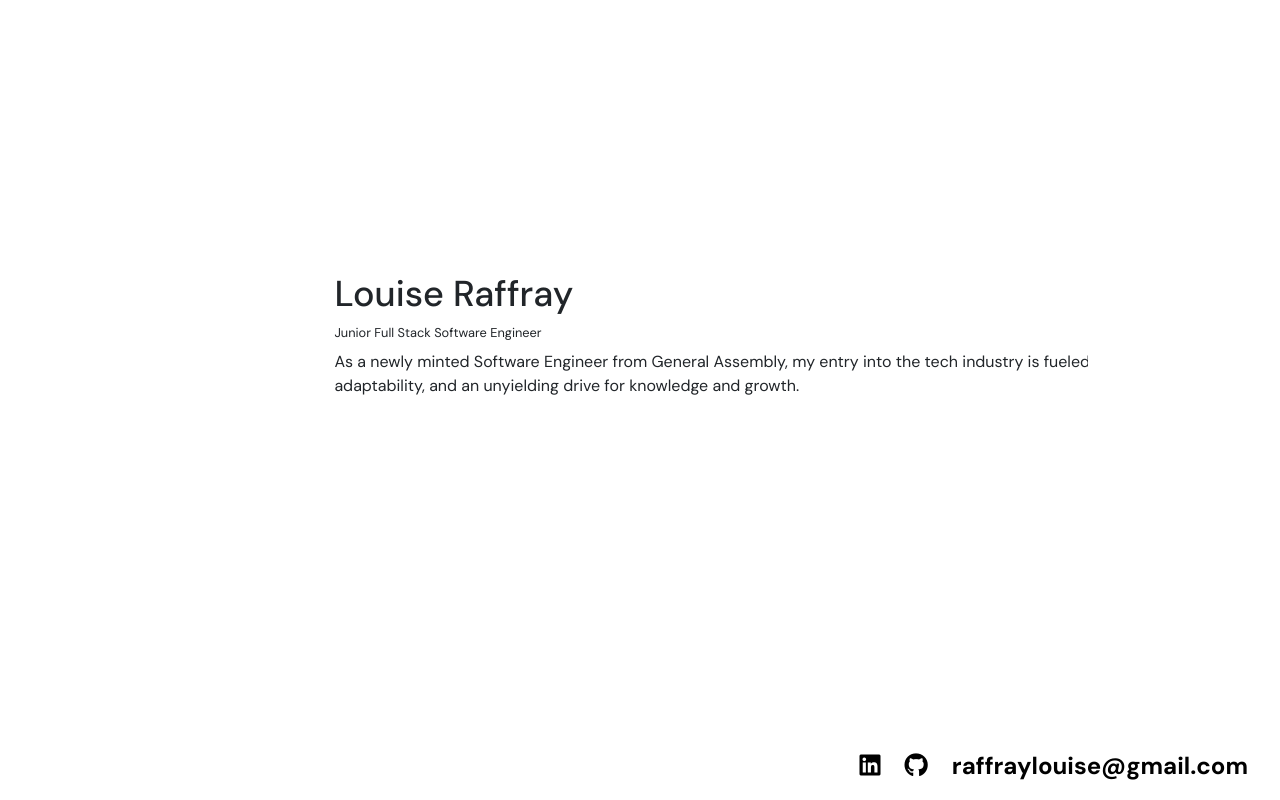
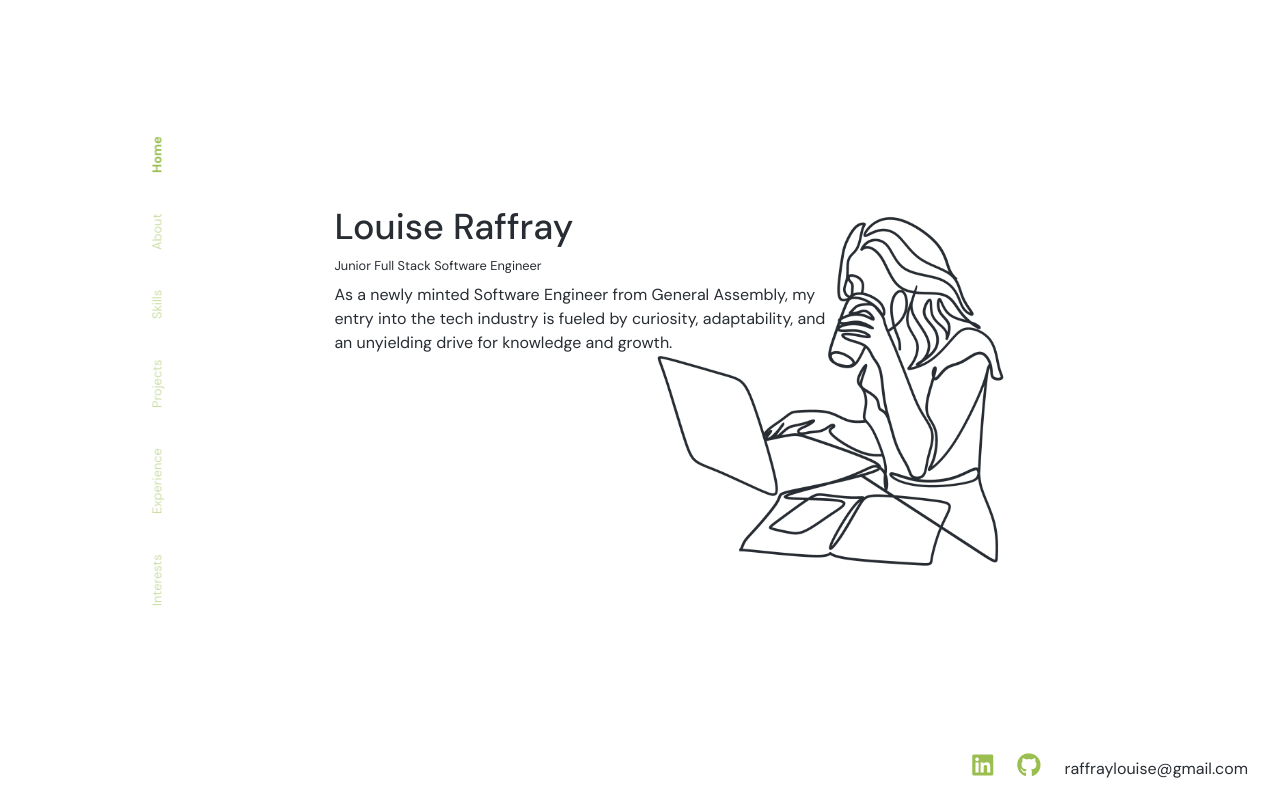
Before and after one commit to louraff/Portfolio-Website, a React (Create React App) app: page / in a window 1280 px wide. Shown: the top 800 px of the page. Built offline with nearby package versions, Linux system fonts and the light colour scheme.

Commit message:
added spacing

```diff
--- a/src/App.css
+++ b/src/App.css
@@ -139,6 +139,7 @@
     margin-left: 15%;
     margin-right: 15%;
     font-family: 'DM Sans', sans-serif;
+    color: #282D33;
   }
 
   .hidden-section {
@@ -163,9 +164,9 @@
   }
 
   a {
-    color: #000 !important; /* Set the color */
-    margin-right: 1rem; /* Add space between the links */
-    font-size: 1.5rem; /* Adjust the size */
+    color: #9ABE4F !important;
+    margin-right: 1rem;
+    font-size: 1.5rem;
   }
 
   .right-section {
@@ -242,3 +243,9 @@
 .fixed-icons .fab.fa-github:hover {
     color: #171515;  /* GitHub black color on hover */
 }
+
+a.email {
+  color: #282D33 !important;
+    font-weight: 400;
+    font-size: 1rem;
+}
--- a/src/App.tsx
+++ b/src/App.tsx
@@ -50,12 +50,13 @@ const App: React.FC = () => {
         {/* <div className="left-section">
           <div id="hero">
             <Hero />
-            <NavBar />
+
           </div>
           <div id="contact" className='social-links'>
             <Contact />
           </div>
         </div> */}
+        <NavBar />
         <div className="right-section">
             <section data-scroll-section>
           <div id="hero"
@@ -97,7 +98,7 @@ const App: React.FC = () => {
             <Experience />
           </div>
           </section>
-          <section data-scroll-section>
+          <section data-scroll-section className='int'>
           <div id="interests" data-scroll
           data-scroll-direction="horizontal"
           data-scroll-speed="3">
@@ -107,9 +108,9 @@ const App: React.FC = () => {
         </div>
         </div>
         <div className="fixed-icons">
-    <a href="https://www.linkedin.com/in/louiseraffray/" target="_blank" rel="noreferrer"><i className="fab fa-linkedin"></i></a>
-    <a href="https://github.com/louraff" target="_blank" rel="noreferrer"><i className="fab fa-github"></i></a>
-    <a>raffraylouise@gmail.com</a>
+    <a href="https://www.linkedin.com/in/louiseraffray/" target="_blank" rel="noreferrer" className='icons'><i className="fab fa-linkedin"></i></a>
+    <a href="https://github.com/louraff" target="_blank" rel="noreferrer" className='icons'><i className="fab fa-github"></i></a>
+    <a className='email'>raffraylouise@gmail.com</a>
 </div>
 
       </div>
--- a/src/components/Contact/Contact.tsx
+++ b/src/components/Contact/Contact.tsx
@@ -1,15 +1,15 @@
 import React from "react"
 import { FontAwesomeIcon } from '@fortawesome/react-fontawesome';
 import { faGithub, faLinkedin } from '@fortawesome/free-brands-svg-icons';
-
+import '../css/Contact.css'
 
 const Contact: React.FC = () => {
     return (
         <>
-            <a href="https://github.com/louraff" target="_blank" rel="noreferrer">
+            <a href="https://github.com/louraff" target="_blank" rel="noreferrer" className="contact">
                 <FontAwesomeIcon icon={faGithub} />
             </a>
-            <a href="https://www.linkedin.com/in/louiseraffray/" target="_blank" rel="noreferrer">
+            <a href="https://www.linkedin.com/in/louiseraffray/" target="_blank" rel="noreferrer" className="contact">
                 <FontAwesomeIcon icon={faLinkedin} />
             </a>
         </>
--- a/src/components/Hero/Hero.tsx
+++ b/src/components/Hero/Hero.tsx
@@ -6,7 +6,8 @@ const Hero: React.FC = () => {
         <div className="container-section hero">
             <h1 className='name'> Louise Raffray</h1>
             <p className='job'>Junior Full Stack Software Engineer</p>
-            <p> As a newly minted Software Engineer from General Assembly, my entry into the tech industry is fueled by curiosity, adaptability, and an unyielding drive for knowledge and growth. </p>
+            <p className='abt'> As a newly minted Software Engineer from General Assembly, my entry into the tech industry is fueled by curiosity, adaptability, and an unyielding drive for knowledge and growth. </p>
+            <img src="/assets/hero/me.png" alt="hero-img" className="me"/>
         </div>
     )
 }
--- a/src/components/Interests/Interests.tsx
+++ b/src/components/Interests/Interests.tsx
@@ -6,8 +6,10 @@ const Interests: React.FC = () => {
         <div className="container-section">
             <ul>
                 <li>Immersed in the emotionally dense world of Charles Bukowski currently, my love for literature extends to penning short stories and crafting verses of my own. I've found it fuels my creativity and broadens my thinking.</li>
+                <br/>
                 <li>My love for the piano keys isn't just about creating sweet harmonies - it's also my personal code for refining focus and precision.</li>
             </ul>
+            <img src="/assets/hero/read.png" alt="hero-img" className="read"/>
         </div>
     )
 }
--- a/src/components/Navbar/Navbar.tsx
+++ b/src/components/Navbar/Navbar.tsx
@@ -2,7 +2,7 @@ import React, { useEffect, useState } from 'react';
 import '../css/Navbar.css'
 
 const NavBar: React.FC = () => {
-  const [activeSection, setActiveSection] = useState<string>('');
+  const [activeSection, setActiveSection] = useState<string>('hero');
 
   useEffect(() => {
     const observer = new IntersectionObserver(
@@ -18,7 +18,7 @@ const NavBar: React.FC = () => {
       }
     );
 
-    document.querySelectorAll('#hero, #about, #projects, #experience, #interests, #contact').forEach((section) => {
+    document.querySelectorAll('#hero, #about, #projects, #experience, #interests, #skills, #contact').forEach((section) => {
       observer.observe(section);
     });
 
@@ -27,12 +27,25 @@ const NavBar: React.FC = () => {
     };
   }, []);
 
+  const handleNavLinkClick = (event: React.MouseEvent<HTMLAnchorElement>, targetId: string) => {
+    event.preventDefault();
+    const yOffset = -250; // Adjust this value based on the height of your navbar
+    const element = document.getElementById(targetId);
+    if (element) {
+        const y = element.getBoundingClientRect().top + window.pageYOffset + yOffset;
+        window.scrollTo({ top: y, behavior: 'smooth' });
+    }
+};
+
   return (
     <nav>
-      <a href="#about" className={activeSection === 'about' ? 'active' : ''}>About</a>
-      <a href="#projects" className={activeSection === 'projects' ? 'active' : ''}>Projects</a>
-      <a href="#experience" className={activeSection === 'experience' ? 'active' : ''}>Experience</a>
-      <a href="#contact" className={activeSection === 'contact' ? 'active' : ''}>Contact</a>
+      <a href="#interests" onClick={(e) => handleNavLinkClick(e, 'interests')} className={activeSection === 'interests' ? 'active' : ''}>Interests</a>
+
+      <a href="#experience" onClick={(e) => handleNavLinkClick(e, 'experience')} className={activeSection === 'experience' ? 'active' : ''}>Experience</a>
+      <a href="#projects" onClick={(e) => handleNavLinkClick(e, 'projects')} className={activeSection === 'projects' ? 'active' : ''}>Projects</a>
+      <a href="#skills" onClick={(e) => handleNavLinkClick(e, 'skills')} className={activeSection === 'skills' ? 'active' : ''}>Skills</a>
+      <a href="#about" onClick={(e) => handleNavLinkClick(e, 'about')} className={activeSection === 'about' ? 'active' : ''}>About</a>
+      <a href="#hero" onClick={(e) => handleNavLinkClick(e, 'hero')} className={activeSection === 'hero' ? 'active' : ''}>Home</a>
     </nav>
   );
 }
--- a/src/components/Projects/Projects.tsx
+++ b/src/components/Projects/Projects.tsx
@@ -6,7 +6,7 @@ const Projects: React.FC = () => {
 
 
   return (
-    <>
+    <div className="carousel-container">
 
 <Carousel interval={null}>
       <Carousel.Item>
@@ -58,7 +58,7 @@ const Projects: React.FC = () => {
     </Carousel>
 
 
-    </>
+    </div>
   );
 };
 
--- /dev/null
+++ b/src/components/css/Contact.css
@@ -0,0 +1,5 @@
+a.contact {
+    font-size: 1.5rem;
+    text-decoration: none;
+    color: #434b56 !important;
+}
--- a/src/components/css/Hero.css
+++ b/src/components/css/Hero.css
@@ -4,7 +4,7 @@
     display: flex;
     flex-direction: column;
     align-items: start;
-    width: 100%;
+    width: 75%;
     padding: 1vmin;
     margin: auto;
     margin-left: 15%;
@@ -15,6 +15,11 @@ h1.name {
     font-size: 4.5vmin;
     margin-top: 30%;
 
+}
+
+.me {
+    margin-left: 25%;
+    margin-top: -25%;
 }
 
 p.job {
@@ -40,8 +45,8 @@ a {
 
 }
 
-p {
-    margin-left: 5%;
-    margin-right: 5%;
+p.abt {
+    margin-top: 0;
+    margin-bottom: 1rem;
     margin-right: 25%;
 }
--- a/src/components/css/Interests.css
+++ b/src/components/css/Interests.css
@@ -7,3 +7,7 @@
     justify-content: start;
     text-align: start;
 }
+
+.read {
+    margin-top: 10%;
+}
--- a/src/components/css/Navbar.css
+++ b/src/components/css/Navbar.css
@@ -1,18 +1,34 @@
 
 nav {
-    background-color: rgba(255, 255, 255, 0.5);
-    text-align: right;
-    color: black !important;
-    margin-top: 20%;
-    margin-right: 5%;
+  position: fixed;
+  top: 50%;
+  transform: rotate(180deg);
+  background-color: transparent;
+  text-align: left;
+  writing-mode: vertical-rl;
+  transform-origin: right;
+  display: flex;
+  flex-direction: row;
+  justify-content: space-between;
+  align-items: center;
+  height: 60%;
+  margin-top: -21%;
+  margin-left: -5%;
+  color: #282D33;
 }
 
   nav a {
     display: block;
     margin: 5px 0;
     text-decoration: none;
+    font-size: 1.6vmin;
+    font-weight: 400;
+    opacity: 0.5;
+    transition: opacity 0.5s;
   }
 
   nav a.active {
-    font-weight: bold;
+    font-weight: 700;
+    opacity: 1;
+    color: #003f0c;
   }
--- a/src/components/css/Projects.css
+++ b/src/components/css/Projects.css
@@ -31,6 +31,11 @@
   justify-content: center;
 }
 
+.carousel-container {
+  display: flex;
+  justify-content: center;
+  margin-left: 100px;
+}
 
 .carousel-control-next-icon {
   display: inline-block;
@@ -41,7 +46,7 @@
   margin-left: 13vmin;
 }
 span.carousel-control-prev-icon {
-  margin-left: -14vmin !important;
+  margin-left: -8vmin !important;
 }
 
 a.proj {
@@ -65,6 +70,7 @@ a.asset {
 
 a.adoptly {
   color: #FFEDA6 !important;
+  font-size: 2rem !important;
 }
 
 .fa-external-link-alt.adoptly {
@@ -74,6 +80,7 @@ a.adoptly {
 
 a.projex {
   color: #91b4d8 !important;
+  font-size: 2rem !important;
 }
 
 .fa-external-link-alt.projex {
@@ -82,6 +89,8 @@ a.projex {
 
 a.snake {
   color: #9592ee !important;
+  font-size: 2rem !important;
+
 }
 
 .fa-external-link-alt.snake {
@@ -90,32 +99,32 @@ a.snake {
 
 .asset.carousel-caption {
   position: absolute;
-    left: 38.5%;
-    color: #fff;
-    text-align: center;
-    bottom: 10%;
+  left: 41%;
+  color: #fff;
+  text-align: center;
+  bottom: 8%;
 }
 
 .adoptly.carousel-caption {
   position: absolute;
-  left: 36.5%;
+  left: 40.5%;
   color: #fff;
   text-align: center;
-  bottom: 10%;
+  bottom: 9%;
 }
 .projex.carousel-caption {
-    position: absolute;
-    left: 37%;
-    color: #fff;
-    text-align: center;
-    bottom: 17%;
+  position: absolute;
+  left: 40.5%;
+  color: #fff;
+  text-align: center;
+  bottom: 15%;
 }
 .snake.carousel-caption {
   position: absolute;
-  left: 37%;
+  left: 40.5%;
   color: #fff;
   text-align: center;
-  bottom: 18.5%;
+  bottom: 16.5%;
 }
   /* .project-card {
     display: flex;
```
Also changed, not shown: public/assets/hero/me.png (added), public/assets/hero/read.png (added).
